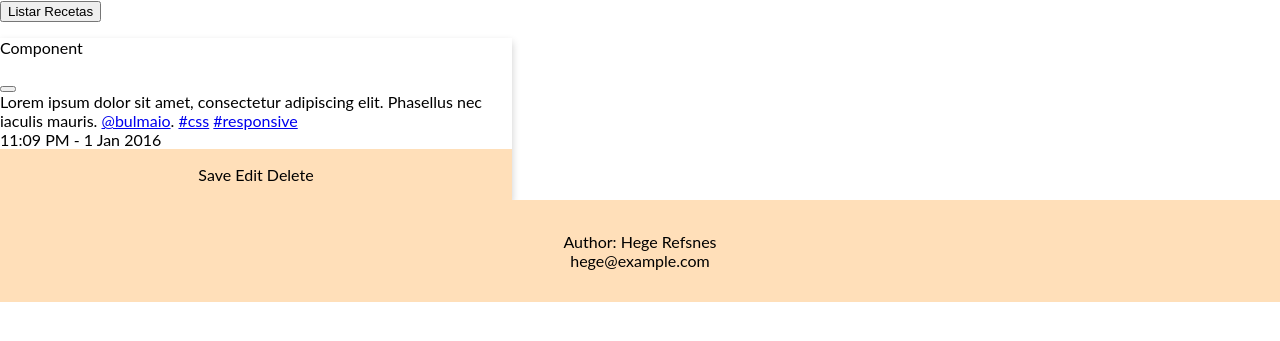
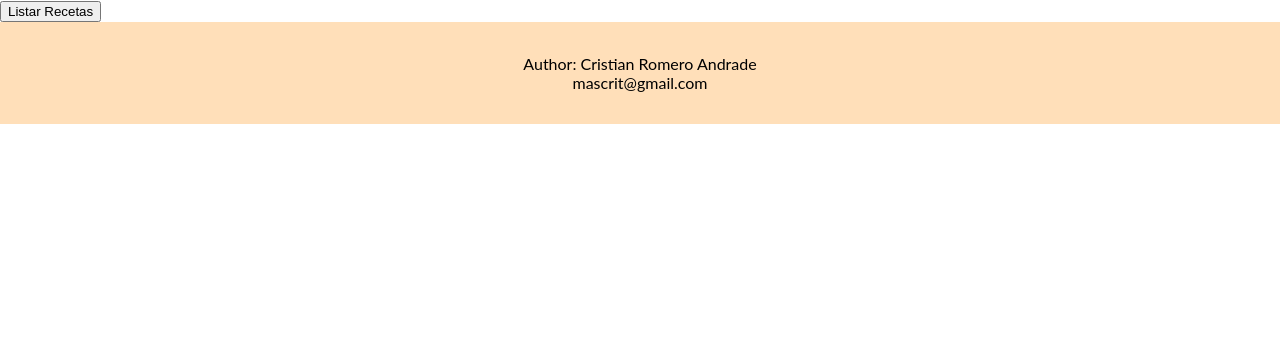
Before and after one commit to tysyak/Proyecto_negocios_2022, a PHP site: page / in a window 1280 px wide. Shown: the part 59-400 px from the top of the page. Run offline with PHP 8.4, Linux system fonts and the light colour scheme.

Commit message:
link de panel y pie de pagina

```diff
--- a/recetario/view/panel.view.php
+++ b/recetario/view/panel.view.php
@@ -1,6 +1,17 @@
-
+<?php
+function val_path($path): string
+{
+    if ($_SERVER['REQUEST_URI'] == $path) {
+        $home = '#';
+    } else {
+        $home = $path;
+    }
+    return $home;
+}
+?>
 <!DOCTYPE html>
 <html lang="en">
+
 <head>
     <meta charset="UTF-8">
     <link rel="stylesheet" href="/recetario/assets/css/app.css">
@@ -8,19 +19,16 @@
     <meta name="viewport" content="width=device-width, initial-scale=1.0">
     <title>Tasty Recipes</title>
 </head>
+
 <body>
 
     <header>
         <nav>
             <div class="links">
-            <?php if ($_SERVER['REQUEST_URI']=='/'):?>
-                <?php $home = '#';?>
-            <?php else: ?>
-                <?php $home = '/';?>
-            <?php endif;?>
-            <a href="<?= $home ?>">Inicio</a>
-            <a href="/receta/editar">Editar Recetas</a>
-            <a href="/receta/nueva">Nueva Receta</a>
+
+                <a href="<?= val_path('/') ?>">Inicio</a>
+                <a href="<?= val_path('/receta/editar') ?>">Editar Recetas</a>
+                <a href="<?= val_path('/receta/nueva') ?>">Nueva Receta</a>
             </div>
         </nav>
     </header>
@@ -28,44 +36,21 @@
 
     <main>
         <div id="app">
-        <?php if (isset($view)): ?>
+            <?php if (isset($view)) : ?>
                 <?php include_once $view; ?>
             <?php endif; ?>
         </div>
-    <button id="listar_recetas" type="button" onclick="listar_receta()">Listar Recetas</button>
+        <button class='btn' id="listar_recetas" type="button" onclick="listar_receta()">Listar Recetas</button>
     </main>
-<div class="card">
-    <header class="card-header">
-        <p class="card-header-title">
-            Component
-        </p>
-        <button class="card-header-icon" aria-label="more options">
-      <span class="icon">
-        <i class="fas fa-angle-down" aria-hidden="true"></i>
-      </span>
-        </button>
-    </header>
-    <div class="card-content">
-        <div class="content">
-            Lorem ipsum dolor sit amet, consectetur adipiscing elit. Phasellus nec iaculis mauris.
-            <a href="#">@bulmaio</a>. <a href="#">#css</a> <a href="#">#responsive</a>
-            <br>
-            <time datetime="2016-1-1">11:09 PM - 1 Jan 2016</time>
-        </div>
-    </div>
-    <footer class="card-footer">
-        <a href="#" class="card-footer-item">Save</a>
-        <a href="#" class="card-footer-item">Edit</a>
-        <a href="#" class="card-footer-item">Delete</a>
-    </footer>
-</div>
+
 
     <footer>
-    <p>Author: Hege Refsnes<br>
-        <a href="mailto:hege@example.com">hege@example.com</a></p>
+        <p>Author: Cristian Romero Andrade<br>
+            <a href="mailto:mascrit@gmail.com">mascrit@gmail.com</a>
+        </p>
     </footer>
 
 </body>
-<script src="/recetario/assets/js/app.js" type="application/javascript" ></script>
+<script src="/recetario/assets/js/app.js" type="application/javascript"></script>
 
 </html>
```
Lines whose indentation alone changed are shown as unchanged.
